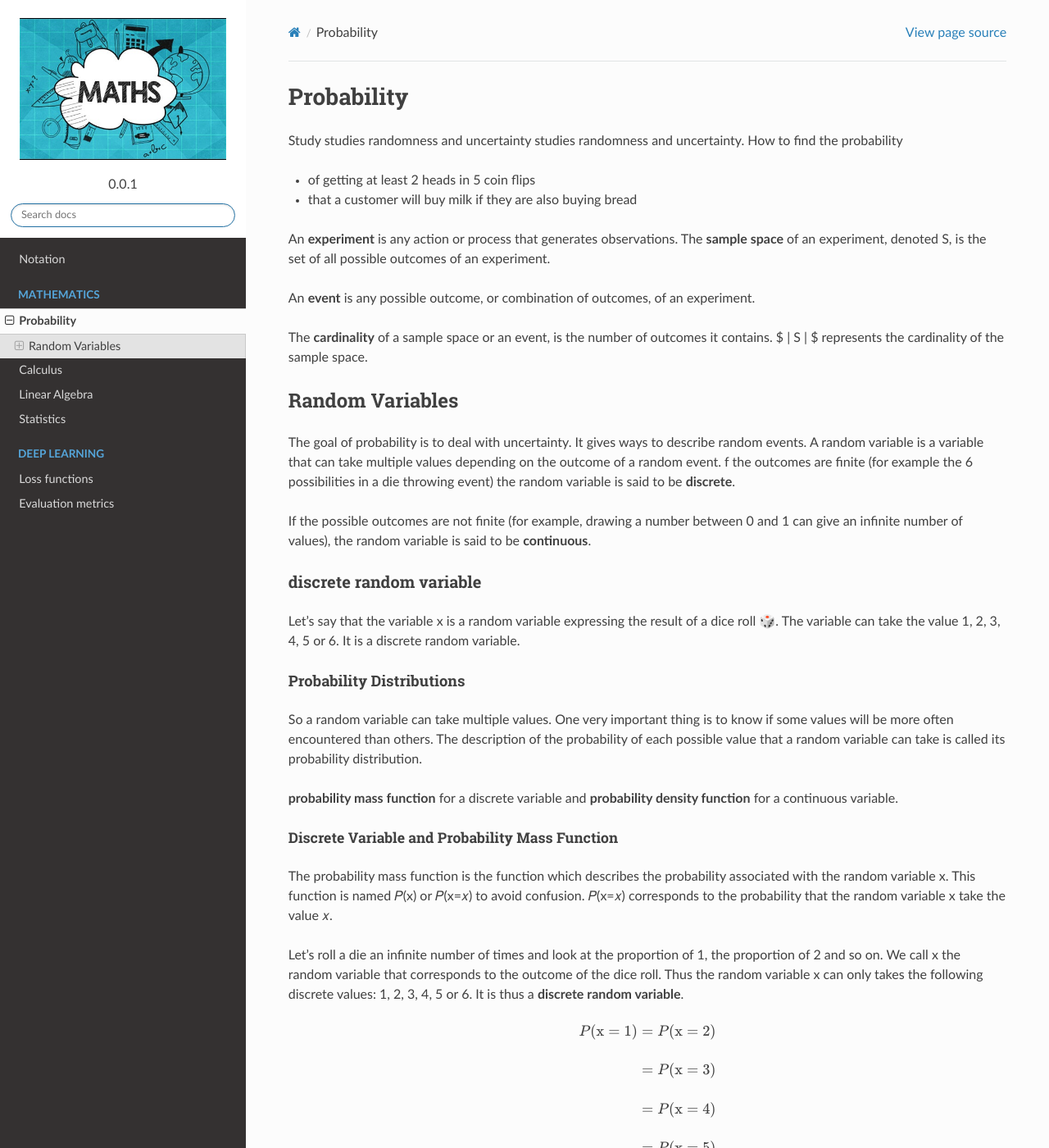
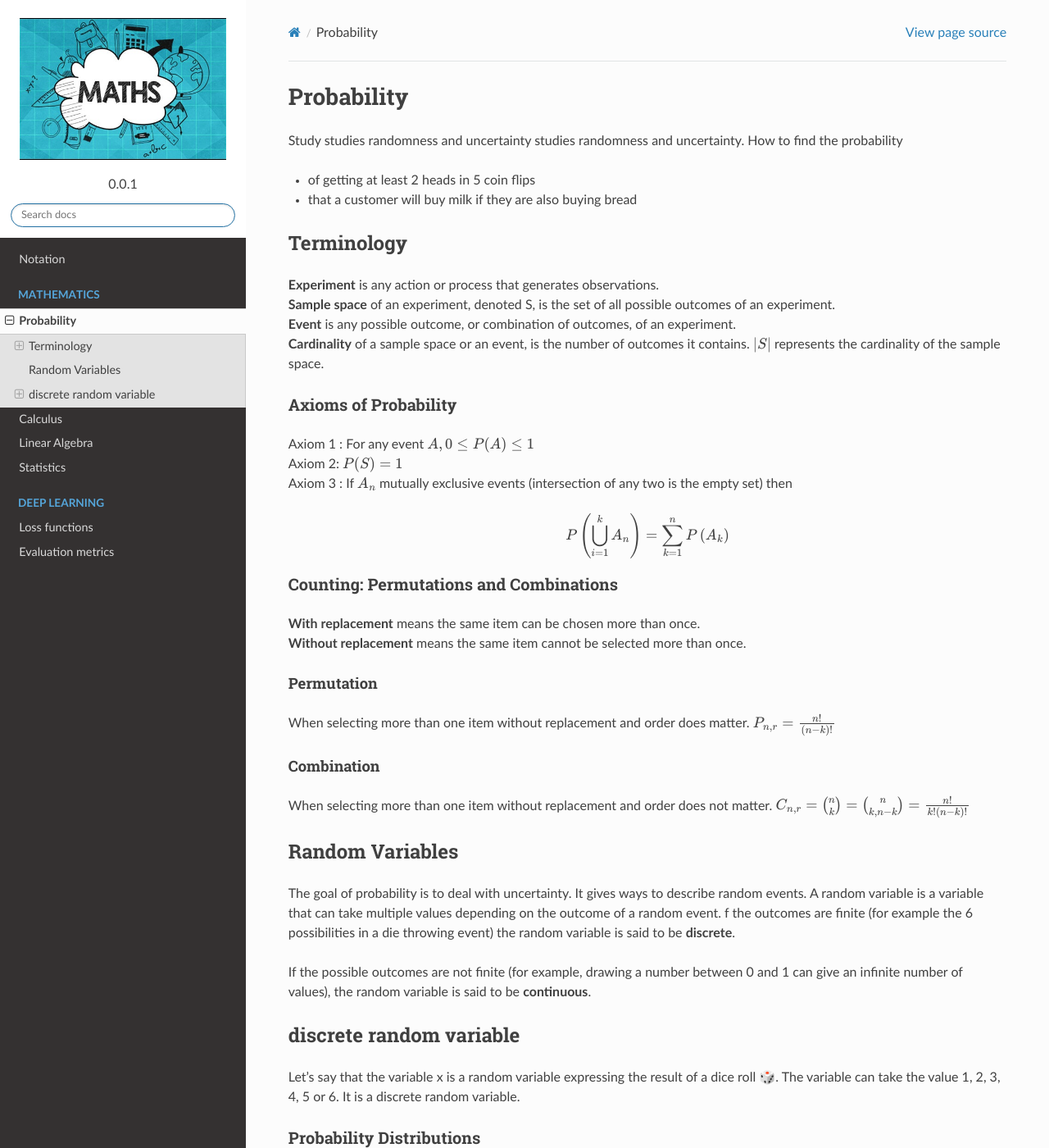
Before and after one commit to akkefa/ml-notes, a Sphinx documentation site: the page built from docs/probability.rst, in a window 1280 px wide and 1400 px high. Shown: the whole window at 82% size. Built offline with Sphinx 7.4.7 and the Read the Docs theme 2.0.0, drawn with Linux system fonts in a browser that asks for light colours.

Commit message:
New changes.

```diff
--- a/docs/probability.rst
+++ b/docs/probability.rst
@@ -1,23 +1,46 @@
 ############
 Probability
 ############
-
 Study studies randomness and uncertainty studies randomness and uncertainty. How to find the probability
 
 - of getting at least 2 heads in 5 coin flips
 - that a customer will buy milk if they are also buying bread
 
-An **experiment** is any action or process that generates observations.
-The **sample space** of an experiment, denoted S, is the set of all possible outcomes of an experiment.
+Terminology
+============
+| **Experiment** is any action or process that generates observations.
+| **Sample space** of an experiment, denoted S, is the set of all possible outcomes of an experiment.
+| **Event** is any possible outcome, or combination of outcomes, of an experiment.
+| **Cardinality** of a sample space or an event, is the number of outcomes it contains. :math:`|S|` represents the cardinality of the sample space.
 
-An **event** is any possible outcome, or combination of outcomes, of an experiment.
+Axioms of Probability
+----------------------
+| Axiom 1 : For any event :math:`A, 0 \leq P(A) \leq 1`
+| Axiom 2: :math:`P(S)=1`
+| Axiom 3 : If :math:`A_{n}` mutually exclusive events (intersection of any two is the empty set) then
+.. math::
 
-The **cardinality** of a sample space or an event, is the number of outcomes it contains. $ | S | $ represents the
-cardinality of the sample space.
+    P\left(\bigcup_{i = 1}^k A_n\right) = \sum_{k=1}^{n} P\left(A_{k}\right)
 
-*****************
+
+Counting: Permutations and Combinations
+-----------------------------------------
+| **With replacement** means the same item can be chosen more than once.
+| **Without replacement** means the same item cannot be selected more than once.
+
+Permutation
+^^^^^^^^^^^^
+When selecting more than one item without replacement and order does matter.
+:math:`{P}_{n,r}  = \frac{n!}{(n-k)!}`
+
+Combination
+^^^^^^^^^^^^
+When selecting more than one item without replacement and order does not matter.
+:math:`{C}_{n,r} = \binom nk = {n \choose k, n-k} = \frac{n!}{k!(n-k)!}`
+
+
 Random Variables
-*****************
+========================================
 The goal of probability is to deal with uncertainty. It gives ways to describe random events.
 A random variable is a variable that can take multiple values depending on the outcome of a random event.
 f the outcomes are finite (for example the 6 possibilities in a die throwing event) the random variable is said
```
